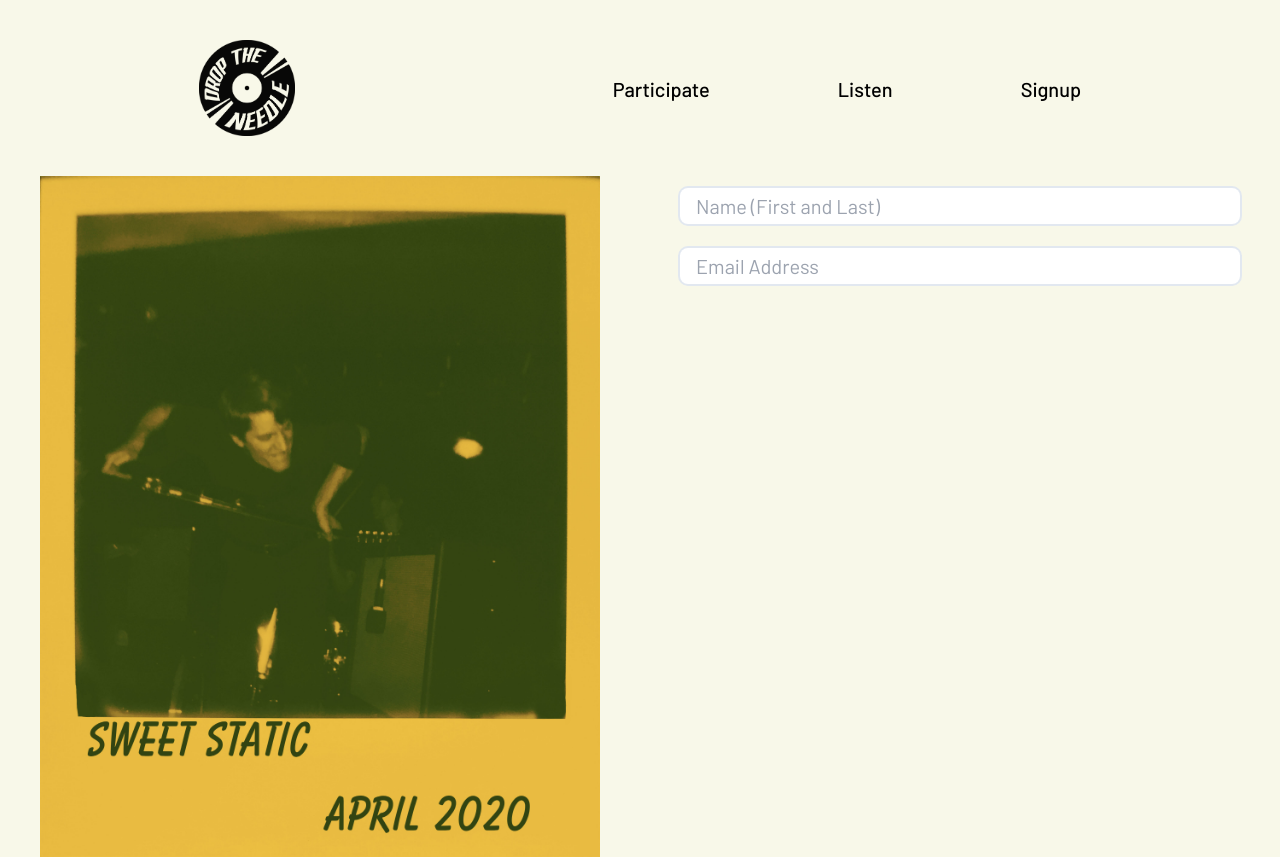
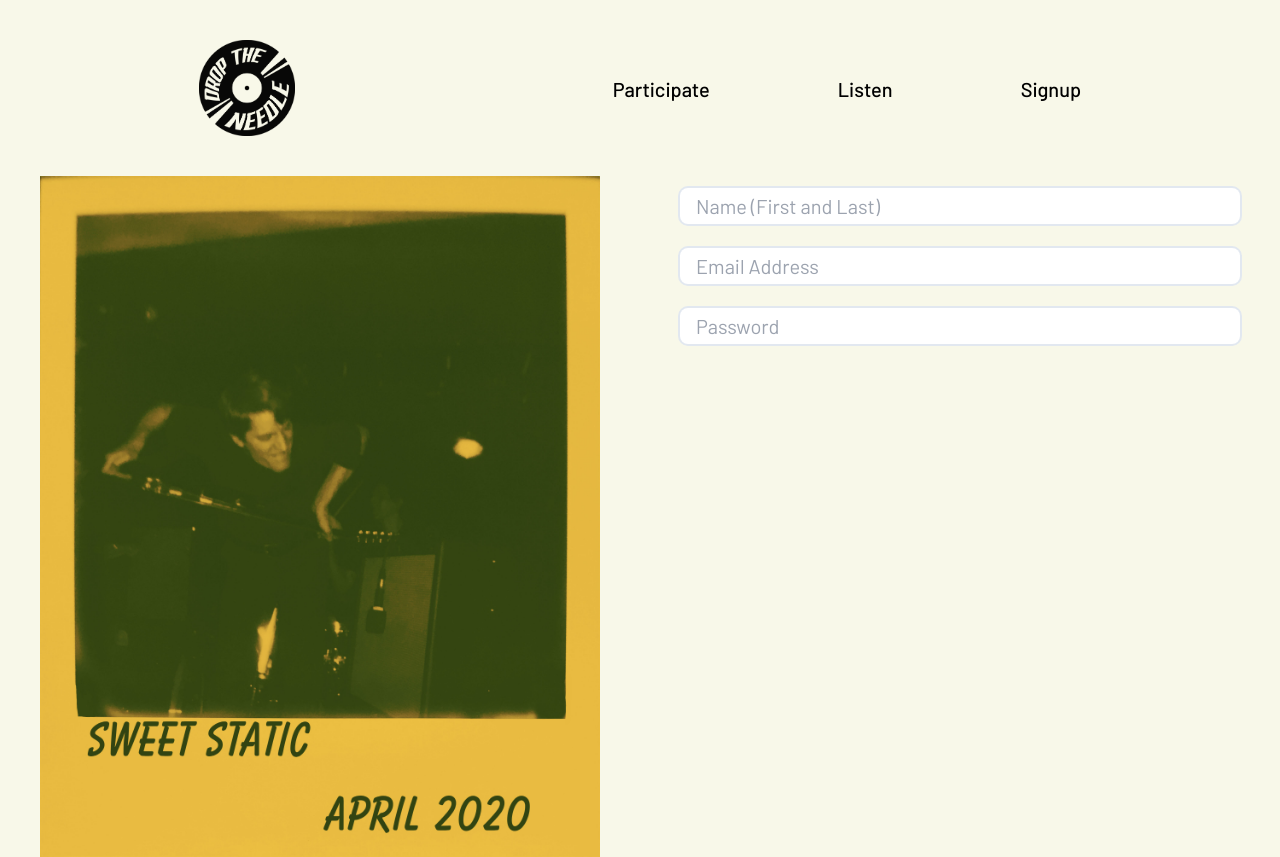
Before and after one commit to abeciana1/drop-the-needle-frontend, a Next.js app: page /signup in a window 1280 px wide. Built offline with nearby package versions, Linux system fonts and the light colour scheme.

Commit message:
Added password field

```diff
--- a/pages/signup.tsx
+++ b/pages/signup.tsx
@@ -47,7 +47,7 @@ const Signup = () => {
                 addClass=""
             >
                 <TextInput
-                    name="Name"
+                    name="name"
                     placeholder="Name (First and Last)"
                     labelText="Name"
                     type="text"
@@ -64,6 +64,15 @@ const Signup = () => {
                     fieldRequired={true}
                     onChange={userSignupOnChangeHandle}
                 />
+                <TextInput
+                    name="password"
+                    placeholder="Password"
+                    labelText="Password"
+                    type="password"
+                    value={userSignup.password}
+                    fieldRequired={true}
+                    onChange={userSignupOnChangeHandle}
+                />
             </Form>
             </TwoColumnGrid>
         </>
```
